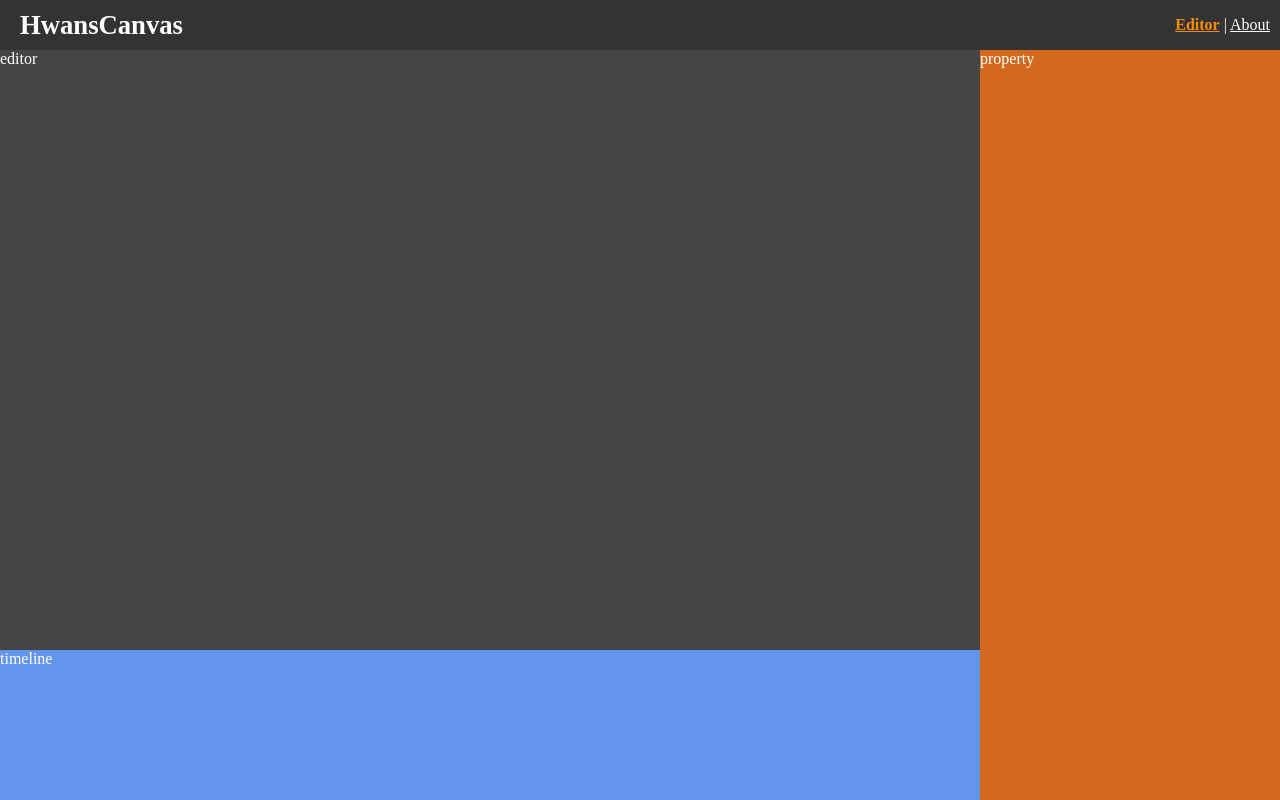
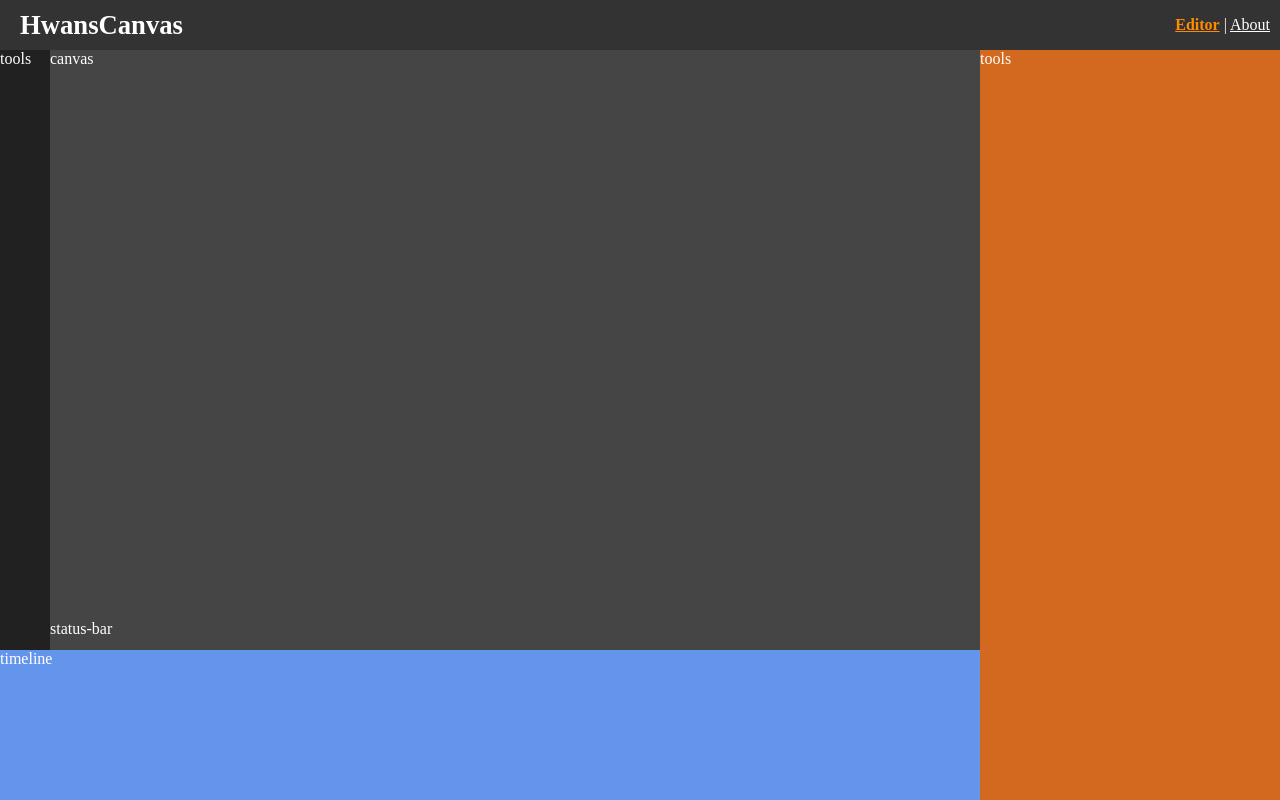
Before and after one commit to akon47/hwanscanvas, a Vue app: page / in a window 1280 px wide. Built offline with nearby package versions, Linux system fonts and the light colour scheme.

Commit message:
Grid, Flex 이용하여 레이아웃 형태 잡음, 스크롤바 스타일링

```diff
--- /dev/null
+++ b/src/components/editor/EditorCanvas.vue
@@ -0,0 +1,56 @@
+<template>
+  <div class="editor-canvas-container">
+    <div class="tools">tools</div>
+    <div class="canvas-container">
+      <div class="canvas">canvas</div>
+      <div calss="status-bar">status-bar</div>
+    </div>
+  </div>
+</template>
+
+<script lang="ts">
+import { defineComponent } from "vue";
+
+export default defineComponent({
+  name: "EditorCanvas",
+});
+</script>
+
+<style scoped>
+.editor-canvas-container {
+  display: grid;
+  grid-template-columns: 50px 1fr;
+  grid-template-rows: 1fr;
+
+  width: 100%;
+  height: 100%;
+}
+
+.editor-canvas-container > .tools {
+  grid-column: 1;
+  grid-row: 1;
+  background: #212121;
+}
+
+.editor-canvas-container > .canvas-container {
+  grid-column: 2;
+  grid-row: 1;
+
+  display: grid;
+  grid-template-columns: 1fr;
+  grid-template-rows: 1fr 30px;
+}
+
+.canvas-container > .canvas {
+  grid-column: 1;
+  grid-row: 1;
+
+  overflow: scroll;
+}
+
+.canvas-container > .status-bar {
+  grid-column: 1;
+  grid-row: 2;
+  background: #878787;
+}
+</style>
--- a/src/components/editor/SlideEditor.vue
+++ /dev/null
@@ -1,49 +0,0 @@
-<template>
-  <div class="slide-editor-container">
-    <div class="slide-editor">editor</div>
-    <div class="object-propery">property</div>
-    <div class="object-timeline">timeline</div>
-  </div>
-</template>
-
-<script>
-export default {};
-</script>
-
-<style scoped>
-.slide-editor-container {
-  display: grid;
-  grid-template-columns: 1fr 300px;
-  grid-template-rows: 1fr 150px;
-
-  width: 100%;
-  height: 100%;
-}
-
-.slide-editor-container > div {
-  width: 100%;
-  height: 100%;
-  overflow: auto;
-}
-
-.slide-editor-container > .slide-editor {
-  grid-column: 1;
-  grid-row: 1;
-}
-
-.slide-editor-container > .object-propery {
-  grid-column: 2;
-  grid-row: 1 / span 2;
-
-  background: chocolate;
-  overflow-y: hidden;
-}
-
-.slide-editor-container > .object-timeline {
-  grid-column: 1;
-  grid-row: 2;
-
-  background: cornflowerblue;
-  overflow-y: hidden;
-}
-</style>
--- a/src/css/common.css
+++ b/src/css/common.css
@@ -24,3 +24,30 @@
   flex-shrink: 1;
   background: #454545;
 }
+
+::-webkit-scrollbar {
+  width: 15px;
+  height: 15px;
+}
+
+::-webkit-scrollbar-track {
+  border-radius: 10px;
+  background: rgba(0, 0, 0, 0.1);
+}
+
+::-webkit-scrollbar-thumb {
+  border-radius: 10px;
+  background: rgba(0, 0, 0, 0.2);
+}
+
+::-webkit-scrollbar-thumb:hover {
+  background: rgba(0, 0, 0, 0.4);
+}
+
+::-webkit-scrollbar-thumb:active {
+  background: rgba(0, 0, 0, 0.9);
+}
+
+::-webkit-scrollbar-corner {
+  background-color: transparent;
+}
--- a/src/views/Editor.vue
+++ b/src/views/Editor.vue
@@ -1,20 +1,56 @@
 <template>
-  <div class="editor">
-    <slide-editor></slide-editor>
+  <div class="editor-container">
+    <div class="editor-canvas">
+      <editor-canvas></editor-canvas>
+    </div>
+    <div class="editor-tools">tools</div>
+    <div class="editor-timeline">timeline</div>
   </div>
 </template>
 
 <script lang="ts">
-import SlideEditor from "@/components/editor/SlideEditor.vue";
+import EditorCanvas from "@/components/editor/EditorCanvas.vue";
 import { defineComponent } from "vue";
 
 export default defineComponent({
+  components: { EditorCanvas },
   name: "Editor",
-  components: { SlideEditor },
 });
 </script>
 <style scoped>
-.editor {
-  overflow: visible;
+.editor-container {
+  display: grid;
+  grid-template-columns: 1fr 300px;
+  grid-template-rows: 1fr 150px;
+
+  width: 100%;
+  height: 100%;
+}
+
+.editor-container > div {
+  width: 100%;
+  height: 100%;
+  overflow: hidden;
+}
+
+.editor-container > .editor-canvas {
+  grid-column: 1;
+  grid-row: 1;
+}
+
+.editor-container > .editor-tools {
+  grid-column: 2;
+  grid-row: 1 / span 2;
+
+  background: chocolate;
+  overflow-y: auto;
+}
+
+.editor-container > .editor-timeline {
+  grid-column: 1;
+  grid-row: 2;
+
+  background: cornflowerblue;
+  overflow-y: auto;
 }
 </style>
```
